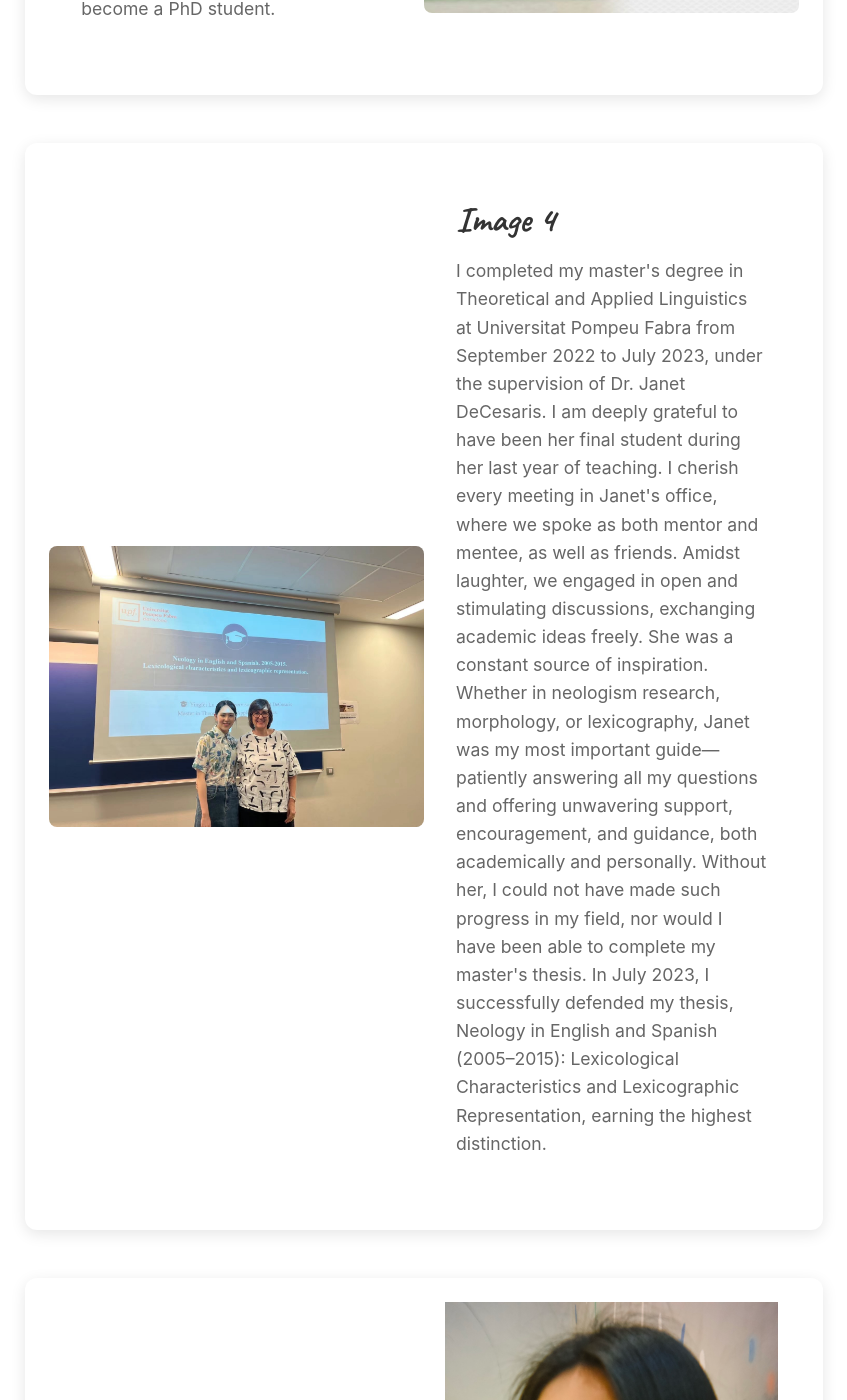
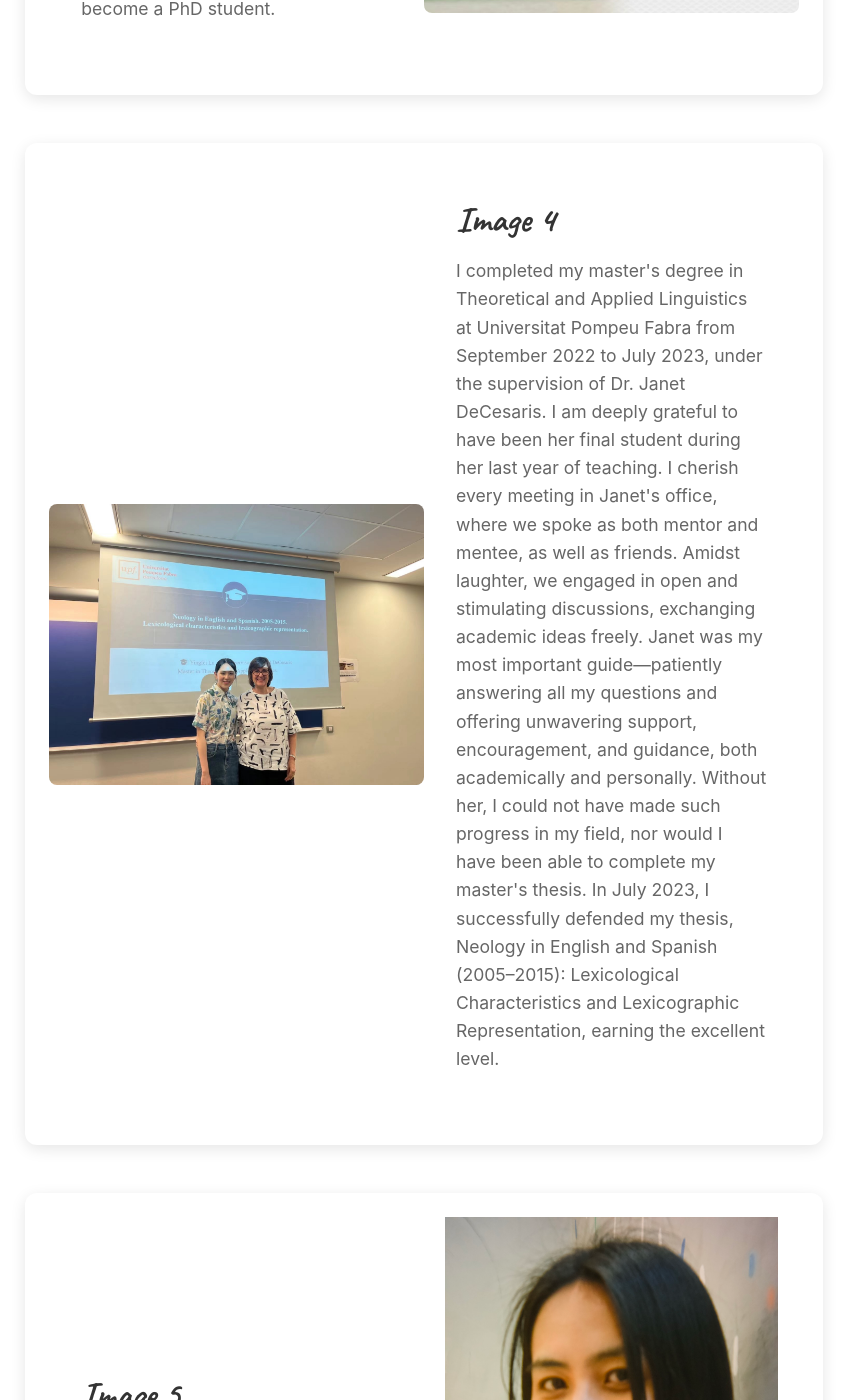
Before and after one commit to YingfeiLu/yingfeilu.github.io, a Jekyll site: the page built from gallery.md, in a window 1280 px wide and 1400 px high, scrolled down 2278 px. Shown: the whole window, without its empty margins (216-1063 px from the left). Built offline with Jekyll 4.4.1, drawn with Linux system fonts in a browser that asks for light colours; nearby versions of some CDN libraries; library files that are not in the unit come from our copies.

Commit message:
Update gallery.html

```diff
--- a/_layouts/gallery.html
+++ b/_layouts/gallery.html
@@ -58,9 +58,9 @@
             </div>
             <div class="gallery-text right">
                 <h5 class="card-title">Image 4</h5>
-                <p> I completed my master's degree in Theoretical and Applied Linguistics at Universitat Pompeu Fabra from September 2022 to July 2023, under the supervision of Dr. Janet DeCesaris. I am deeply grateful to have been her final student during her last year of teaching. I cherish every meeting in Janet's office, where we spoke as both mentor and mentee, as well as friends. Amidst laughter, we engaged in open and stimulating discussions, exchanging academic ideas freely. She was a constant source of inspiration.
-Whether in neologism research, morphology, or lexicography, Janet was my most important guide—patiently answering all my questions and offering unwavering support, encouragement, and guidance, both academically and personally. Without her, I could not have made such progress in my field, nor would I have been able to complete my master's thesis.
-In July 2023, I successfully defended my thesis, Neology in English and Spanish (2005–2015): Lexicological Characteristics and Lexicographic Representation, earning the highest distinction.
+                <p> I completed my master's degree in Theoretical and Applied Linguistics at Universitat Pompeu Fabra from September 2022 to July 2023, under the supervision of Dr. Janet DeCesaris. I am deeply grateful to have been her final student during her last year of teaching. I cherish every meeting in Janet's office, where we spoke as both mentor and mentee, as well as friends. Amidst laughter, we engaged in open and stimulating discussions, exchanging academic ideas freely.
+Janet was my most important guide—patiently answering all my questions and offering unwavering support, encouragement, and guidance, both academically and personally. Without her, I could not have made such progress in my field, nor would I have been able to complete my master's thesis.
+In July 2023, I successfully defended my thesis, Neology in English and Spanish (2005–2015): Lexicological Characteristics and Lexicographic Representation, earning the excellent level.
 
  </p>
             </div>
```
